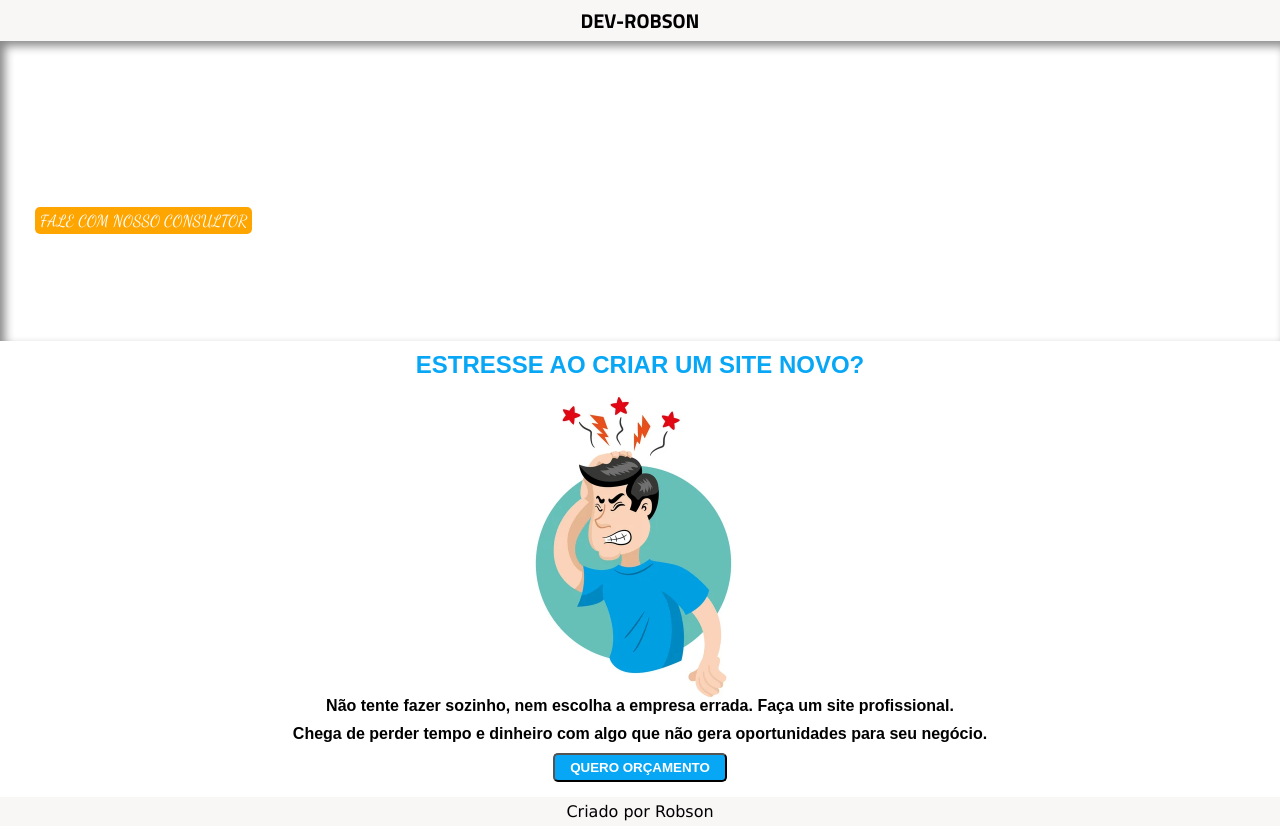
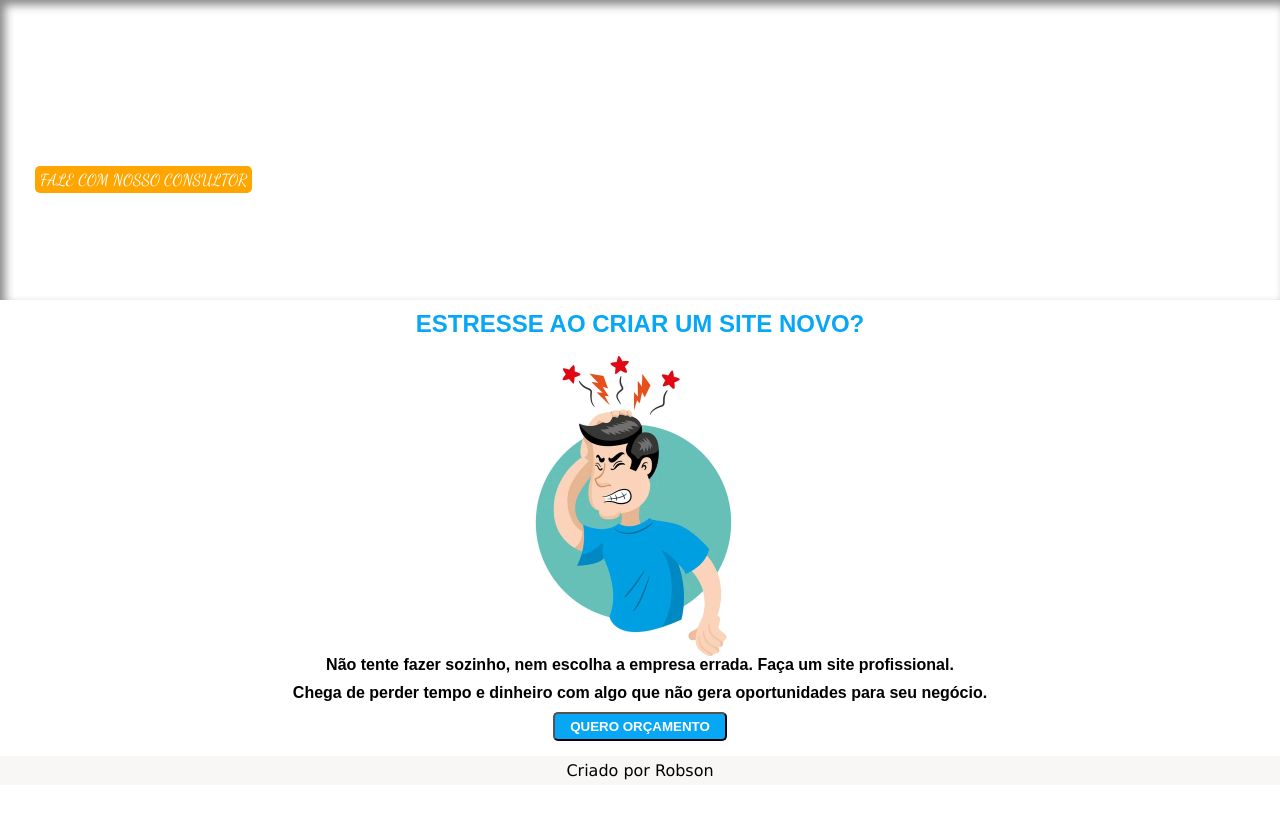
Before and after one commit to rob695911/projeto-venda-de-site, a plain HTML site: page index.html in a window 1280 px wide. After the commit the page ends 800 px from the top, so only its background shows below. Drawn offline with Linux system fonts and the light colour scheme.

Commit message:
Update index.html

```diff
--- a/index.html
+++ b/index.html
@@ -31,7 +31,7 @@
             font-size: 20px;
         }
 
-        section.image {
+      .image {
             background-image: url('Fundo-Site.jpg');
             min-height: 300px;
             box-shadow: inset 5px 5px 10px 0px rgba(0, 0, 0, 0.467);
@@ -127,12 +127,6 @@
     </style>
 </head>
 <body>
-    <header>
-        <h1>
-            DEV-ROBSON
-        </h1>
-    </header>
-
     <section class="image">
 
        <h3>Sem tempo para criar você mesmo?</h3> <br>
```
